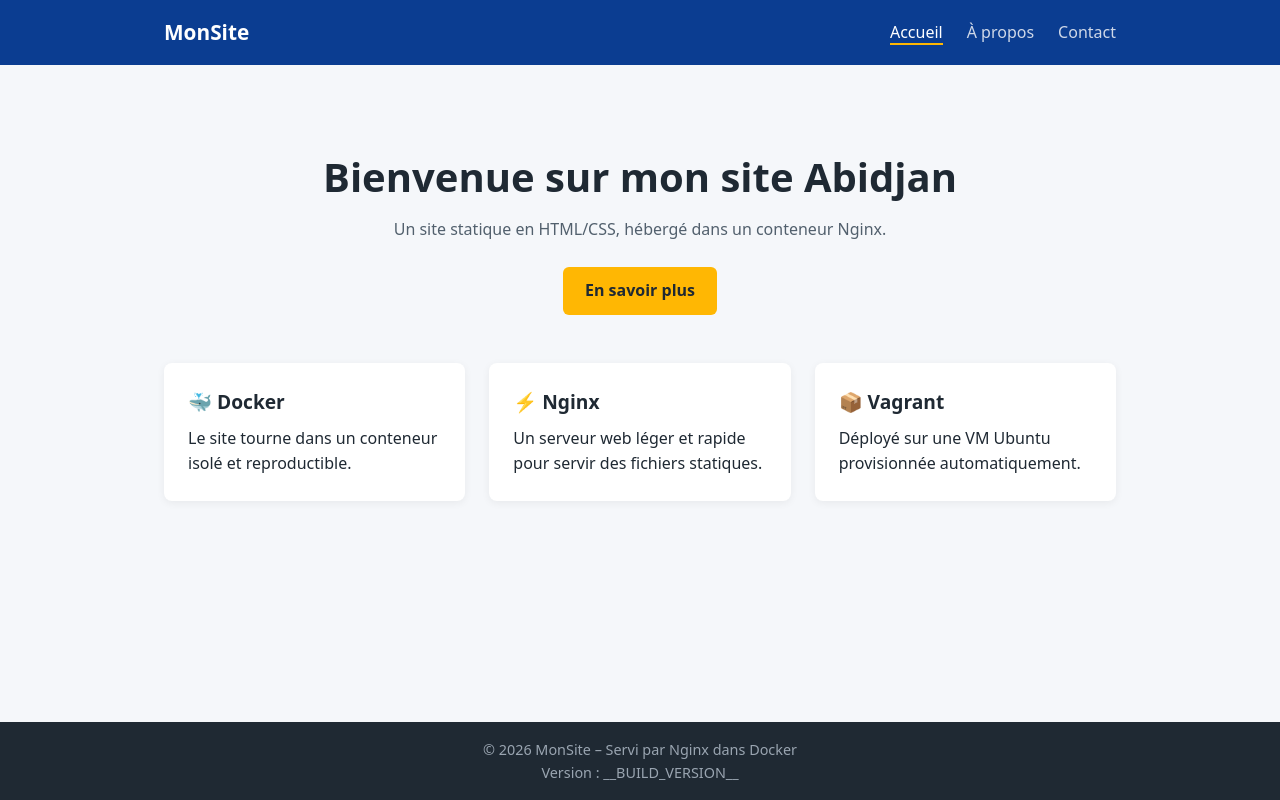
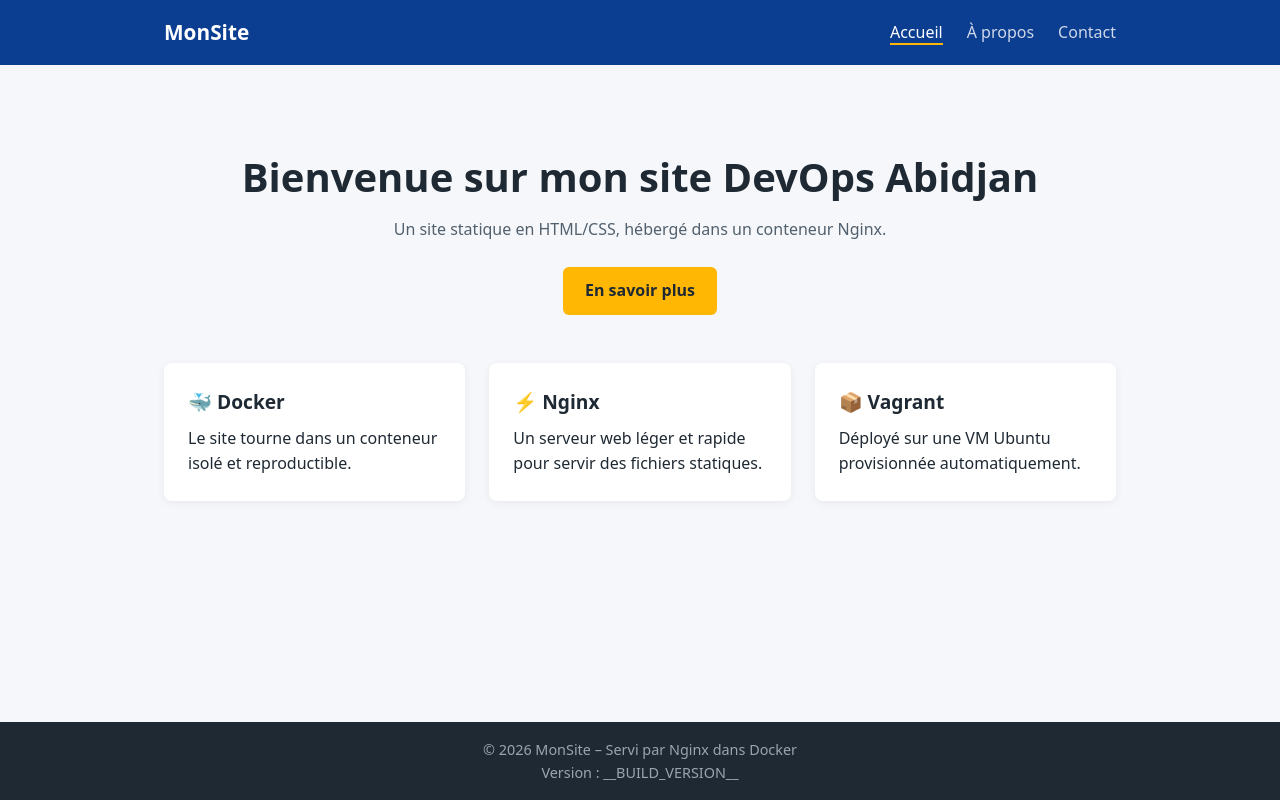
Before and after one commit to louajeanhermes/mon-site-web, a plain HTML site: page index.html in a window 1280 px wide. Drawn offline with Linux system fonts and the light colour scheme.

Commit message:
feat: amelioration du titre de la page accueil

```diff
--- a/index.html
+++ b/index.html
@@ -20,7 +20,7 @@
 
   <main>
     <section class="hero">
-      <h1>Bienvenue sur mon site Abidjan</h1>
+      <h1>Bienvenue sur mon site DevOps Abidjan</h1>
       <p>Un site statique en HTML/CSS, hébergé dans un conteneur Nginx.</p>
       <a href="apropos.html" class="btn">En savoir plus</a>
     </section>
```
